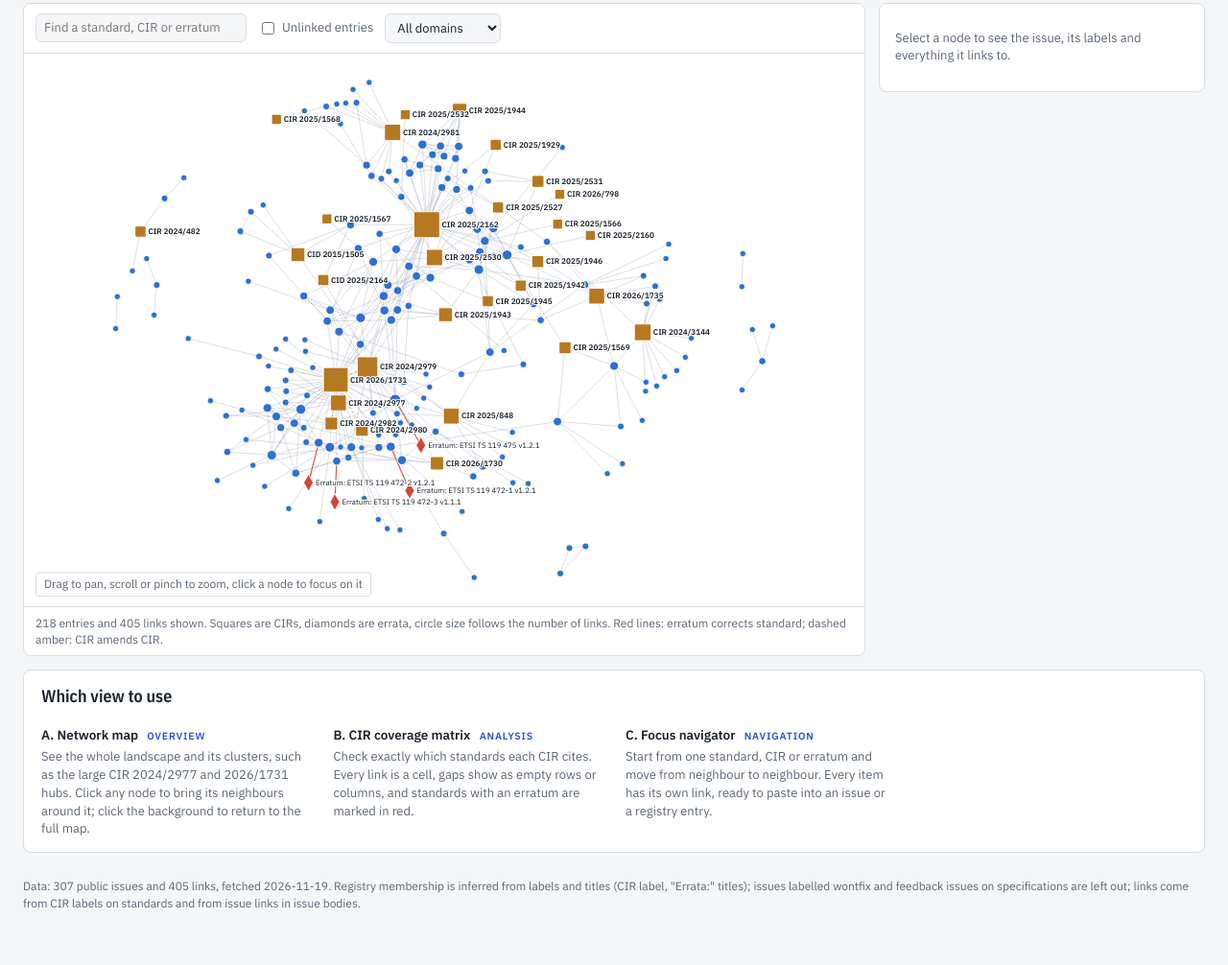
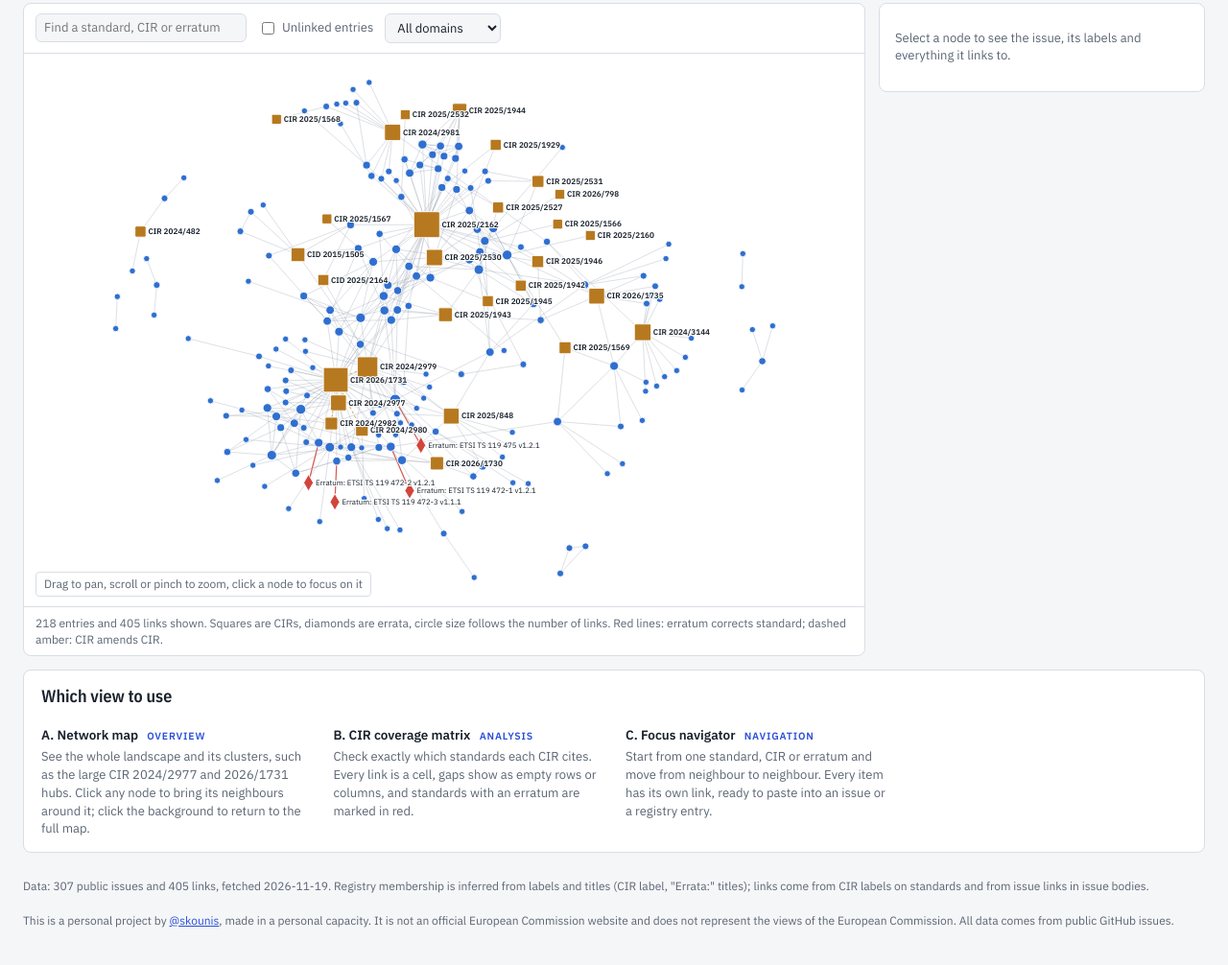
Before and after one commit to skounis/eudi-standards-graph, a plain HTML site: page site/index.html in a window 1280 px wide. Shown: the part 210-1216 px from the top of the page at 96% size. Drawn offline with nearby package versions, Linux system fonts and the light colour scheme.

Commit message:
Add disclaimer

```diff
--- a/site/index.html
+++ b/site/index.html
@@ -104,6 +104,8 @@ aside.drawer{background:var(--surface);border:1px solid var(--line);border-radiu
 .reco h4{margin:0 0 3px;font-size:13.5px}
 .reco p{margin:0;color:var(--muted);font-size:13px;max-width:62ch}
 .tag{font-size:10.5px;font-weight:600;text-transform:uppercase;letter-spacing:.08em;color:var(--accent);margin-left:6px}
+.disclaimer a{color:var(--accent)}
+.disclaimer{margin:-8px 0 0;font-size:12px;color:var(--muted)}
 @media (prefers-reduced-motion:reduce){*{transition:none!important;animation:none!important}}
 </style>
 
@@ -170,6 +172,7 @@ aside.drawer{background:var(--surface);border:1px solid var(--line);border-radiu
     <div><h4>C. Focus navigator <span class="tag">navigation</span></h4><p>Start from one standard, CIR or erratum and move from neighbour to neighbour. Every item has its own link, ready to paste into an issue or a registry entry.</p></div>
   </section>
   <p class="note" id="foot" style="border:0;padding:0"></p>
+  <p class="disclaimer" id="disclaimer" role="note">This is a personal project by <a href="https://github.com/skounis" target="_blank" rel="noopener">@skounis</a>, made in a personal capacity. It is not an official European Commission website and does not represent the views of the European Commission. All data comes from public GitHub issues.</p>
 </div>
 
 <script src="https://cdnjs.cloudflare.com/ajax/libs/d3/7.8.5/d3.min.js"></script>
@@ -195,7 +198,7 @@ const label=n=>n.k==="errata"?"Erratum: "+n.s:n.s;
 // legend + footer
 const cnt=k=>nodes.filter(n=>n.k===k).length;
 document.getElementById("legend").innerHTML=Object.entries(KIND).filter(([k])=>cnt(k)>0).map(([k,v])=>`<span><i class="${k==="cir"?"sq":"dot"}" style="background:${kc(k)}"></i>${v.name} (${cnt(k)})</span>`).join("");
-document.getElementById("foot").textContent=`Data: ${nodes.length} public issues and ${edges.length} links, fetched ${data.generated}. Registry membership is inferred from labels and titles (CIR label, "Errata:" titles); issues labelled wontfix and feedback issues on specifications are left out; links come from CIR labels on standards and from issue links in issue bodies.`;
+document.getElementById("foot").textContent=`Data: ${nodes.length} public issues and ${edges.length} links, fetched ${data.generated}. Registry membership is inferred from labels and titles (CIR label, "Errata:" titles); links come from CIR labels on standards and from issue links in issue bodies.`;
 
 // domains
 const doms=[...new Set(nodes.flatMap(n=>n.dom))].sort();
```
Also changed, not shown: 1 other file.
